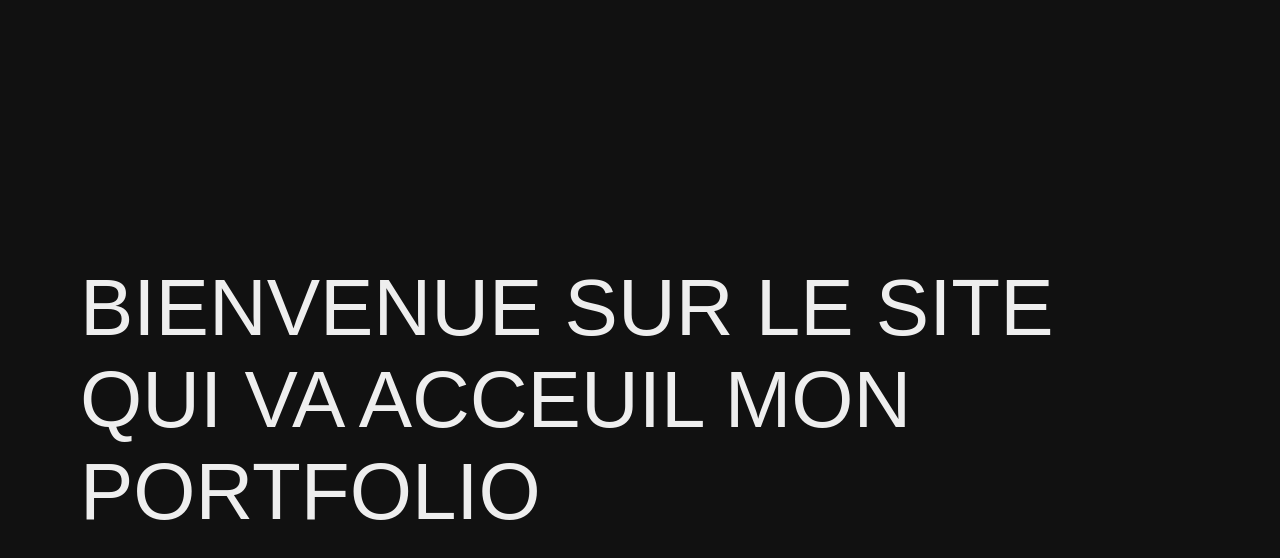
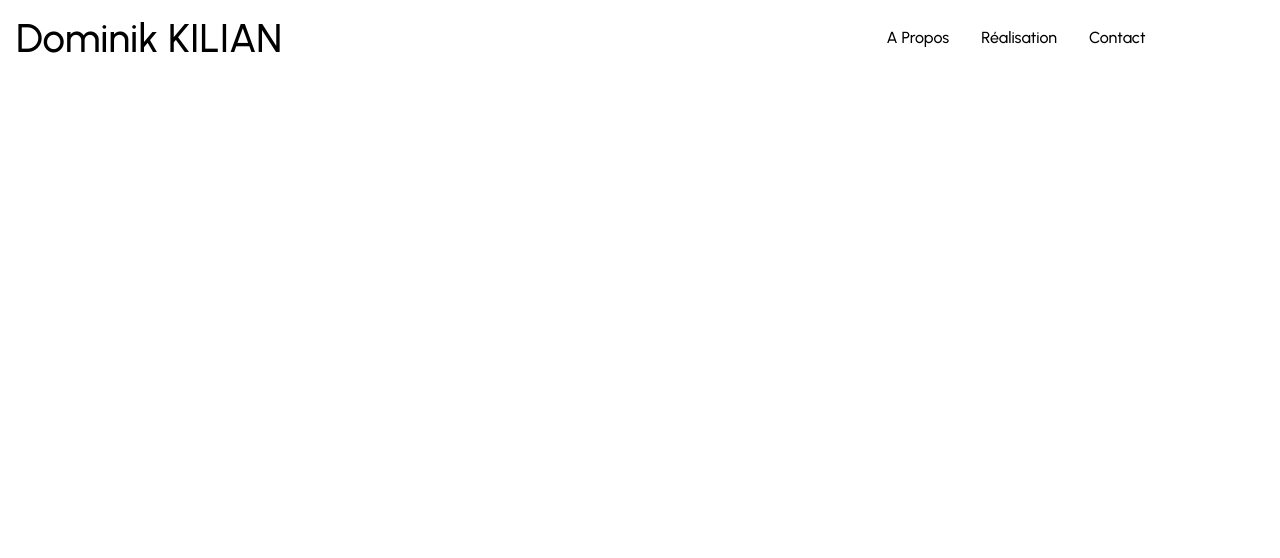
Before and after one commit to Lakpoo/portfolio, a plain HTML site: page index.html in a window 1280 px wide. Drawn offline with Linux system fonts and the light colour scheme.

Commit message:
debut dev portfolio

```diff
--- a/index.html
+++ b/index.html
@@ -4,125 +4,22 @@
 <head>
     <meta charset="UTF-8">
     <meta name="viewport" content="width=device-width, initial-scale=1.0">
+    <link rel="stylesheet" href="reset.css">
     <link rel="stylesheet" href="style.css">
-    <title>Dominik</title>
+    <title>Portfolio</title>
 </head>
 
 <body>
-    <div class="container">
-        <h1 class="heading" data-target-resolver></h1>
-    </div>
-    <script>
-        document.addEventListener("DOMContentLoaded", function () {
-            const resolver = {
-                resolve: function resolve(options, callback) {
-                    // The string to resolve
-                    const resolveString = options.resolveString || options.element.getAttribute('data-target-resolver');
-                    const combinedOptions = Object.assign({}, options, { resolveString: resolveString });
-
-                    function getRandomInteger(min, max) {
-                        return Math.floor(Math.random() * (max - min + 1)) + min;
-                    };
-
-                    function randomCharacter(characters) {
-                        return characters[getRandomInteger(0, characters.length - 1)];
-                    };
-
-                    function doRandomiserEffect(options, callback) {
-                        const characters = options.characters;
-                        const timeout = options.timeout;
-                        const element = options.element;
-                        const partialString = options.partialString;
-
-                        let iterations = options.iterations;
-
-                        setTimeout(() => {
-                            if (iterations >= 0) {
-                                const nextOptions = Object.assign({}, options, { iterations: iterations - 1 });
-
-                                // Ensures partialString without the random character as the final state.
-                                if (iterations === 0) {
-                                    element.textContent = partialString;
-                                } else {
-                                    // Replaces the last character of partialString with a random character
-                                    element.textContent = partialString.substring(0, partialString.length - 1) + randomCharacter(characters);
-                                }
-
-                                doRandomiserEffect(nextOptions, callback);
-                            } else if (typeof callback === "function") {
-                                callback();
-                            }
-                        }, options.timeout);
-                    };
-
-                    function doResolverEffect(options, callback) {
-                        const resolveString = options.resolveString;
-                        const characters = options.characters;
-                        const offset = options.offset;
-                        const partialString = resolveString.substring(0, offset);
-                        const combinedOptions = Object.assign({}, options, { partialString: partialString });
-
-                        doRandomiserEffect(combinedOptions, () => {
-                            const nextOptions = Object.assign({}, options, { offset: offset + 1 });
-
-                            if (offset <= resolveString.length) {
-                                doResolverEffect(nextOptions, callback);
-                            } else if (typeof callback === "function") {
-                                callback();
-                            }
-                        });
-                    };
-
-                    doResolverEffect(combinedOptions, callback);
-                }
-            };
-
-
-            /* Some GLaDOS quotes from Portal 2 chapter 9: The Part Where He Kills You
-             * Source: http://theportalwiki.com/wiki/GLaDOS_voice_lines#Chapter_9:_The_Part_Where_He_Kills_You
-             */
-            const strings = [
-                'Bienvenue sur le site qui va acceuil mon portfolio',
-                'Je suis en train de le concevoir veuillez attendre patiemment',
-                'Cela risque de me prende un peu de temps ...',
-                'Vous pouvez revenir plus tard si vous le souhaitez :)',
-                'Mais vous pouvez attendre également cela ne me gêne pas :)',
-                'Tu peut relancer le site peut etre que je l\'ai terminer -_-',
-                '......'];
-
-
-            let counter = 0;
-
-            const options = {
-                // Initial position
-                offset: 0,
-                // Timeout between each random character
-                timeout: 5,
-                // Number of random characters to show
-                iterations: 10,
-                // Random characters to pick from
-                characters: ['a', 'b', 'c', 'd', 'e', 'f', 'g', 'h', 'i', 'j', 'k', 'l', 'm', 'n', 'o', 'p', 'q', 'r', 's', 't', 'u', 'v', 'x', 'y', 'x', '#', '%', '&', '-', '+', '_', '?', '/', '\\', '='],
-                // String to resolve
-                resolveString: strings[counter],
-                // The element
-                element: document.querySelector('[data-target-resolver]')
-            };
-            function callback() {
-                setTimeout(() => {
-                    counter++;
-
-                    if (counter >= strings.length) {
-                        counter = 0;
-                    }
-
-                    let nextOptions = Object.assign({}, options, { resolveString: strings[counter] });
-                    resolver.resolve(nextOptions, callback);
-                }, 2000); // Délai de 2000 millisecondes (2 secondes) avant de passer à la phrase suivante
-            }
-
-            resolver.resolve(options, callback);
-        });
-    </script>
+    <header>
+        <div class="title">Dominik KILIAN</div>
+        <div class="nav-bar">
+            <ul>
+                <li><a href="">A Propos</a></li>
+                <li><a href="">Réalisation</a></li>
+                <li><a href="">Contact</a></li>
+            </ul>
+        </div>
+    </header>
 </body>
 
 </html>
--- a/style.css
+++ b/style.css
@@ -1,26 +1,49 @@
-* {
-    box-sizing: border-box;
+@import url('https://fonts.googleapis.com/css2?family=Urbanist:wght@300;500&display=swap');
+
+ul {
+    list-style-type: none;
+    margin: 0;
+    padding: 0;
+    overflow: hidden;
+    position: fixed;
+    width: 100%;
+    position: -webkit-sticky;
+    position: sticky;
+    top: 0;
 }
 
-html,
-body {
-    height: 100%;
-    margin: 0;
-    font-family: 'Unica One', sans-serif;
-    background: #111;
+li {
+    display: inline;
+    float: left;
+    position: relative;
 }
 
-.container {
+li a {
+    font-family: 'Urbanist', sans-serif;
+    color: black;
+    font-size: 2vh;
+    display: block;
+    text-align: center;
+    padding: 14px 16px;
+    text-decoration: none;
+    position: relative;
+}
+
+
+header {
+    margin: 2vh;
     display: flex;
+    justify-content: space-between;
+}
+
+.title {
+    font-family: 'Urbanist', sans-serif;
+    font-size: 5vh;
     align-items: center;
     justify-content: center;
-    height: 100%;
-    padding: 5rem;
+    display: flex;
 }
 
-.heading {
-    color: #eee;
-    font-size: 5rem;
-    font-weight: 300;
-    text-transform: uppercase;
+.nav-bar {
+    padding-right: 8vw;
 }
--- /dev/null
+++ b/style2.css
@@ -0,0 +1,26 @@
+* {
+    box-sizing: border-box;
+}
+
+html,
+body {
+    height: 100%;
+    margin: 0;
+    font-family: 'Unica One', sans-serif;
+    background: #111;
+}
+
+.container {
+    display: flex;
+    align-items: center;
+    justify-content: center;
+    height: 100%;
+    padding: 5rem;
+}
+
+.heading {
+    color: #eee;
+    font-size: 5rem;
+    font-weight: 300;
+    text-transform: uppercase;
+}
```
Also changed, not shown: index2.html (added, +122 -0 lines).
